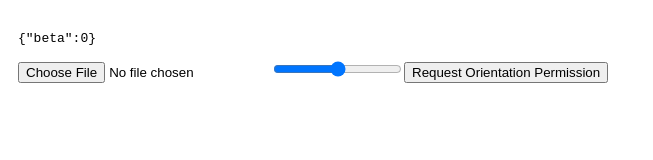
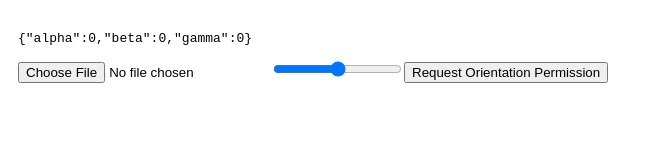
Before and after one commit to slaterhaus/slaterhaus.github.io, a Next.js app: page /lightbox in a window 1280 px wide. Shown: the top 160 px of the page, without its empty margins (0-653 px from the left). Built offline with nearby package versions, Linux system fonts and the light colour scheme; no server answers.

Commit message:
landscape support WIP

```diff
--- a/src/components/lightbox/drawing.tsx
+++ b/src/components/lightbox/drawing.tsx
@@ -9,18 +9,26 @@ type DeviceOrientationEventiOSConstructor = {
     new(type: string, eventInitDict?: DeviceOrientationEventInit): DeviceOrientationEventiOS;
     requestPermission?: () => Promise<PermissionState>;
 };
+
+interface Orientation {
+    alpha?: number;
+    beta?: number;
+    gamma?: number;
+}
 const ImageDrawingComponent = () => {
     const webcamRef = useRef(null);
     const [selectedImage, setSelectedImage] = useState<any>(null);
     const [opacity, setOpacity] = useState(0.5);
-    const [orientation, setOrientation] = useState({ beta: 0 });
+    const [orientation, setOrientation] = useState<Orientation>({ alpha: 0,beta: 0, gamma: 0 });
     const [currentCamera, setCurrentCamera] = useState('user');
     const [orientationPermission, setOrientationPermission] = useState('unknown');
 
-    const handleOrientation = (event: { beta: any; }) => {
+    const handleOrientation = (event: DeviceOrientationEvent) => {
+        const isPortrait = screen.orientation.type.includes('portrait');
         setOrientation({
-            beta: event.beta || 0, // Z-axis rotation [0,360)
-
+            alpha: event.alpha || 0,
+            beta: isPortrait ? (event.beta || 0) : 0,
+            gamma: !isPortrait ? (event.gamma || 0) : 0,
         });
     };
 
@@ -58,9 +66,10 @@ const ImageDrawingComponent = () => {
         setOpacity(parseFloat(e.target.value));
     };
     const getImageTransform = () => {
-        const { beta } = orientation;
-        return `rotateZ(${0}deg) rotateX(${-beta}deg) rotateY(${0}deg)`;
+        const { alpha = 0, beta = 0, gamma = 0 } = orientation;
+        return `rotateZ(${-alpha}deg) rotateX(${-beta}deg) rotateY(${-gamma}deg)`;
     };
+
     useEffect(() => {
         if (typeof window !== 'undefined' && 'DeviceOrientationEvent' in window && orientationPermission === 'granted' ) {
             window.addEventListener('deviceorientation', handleOrientation, true);
```
